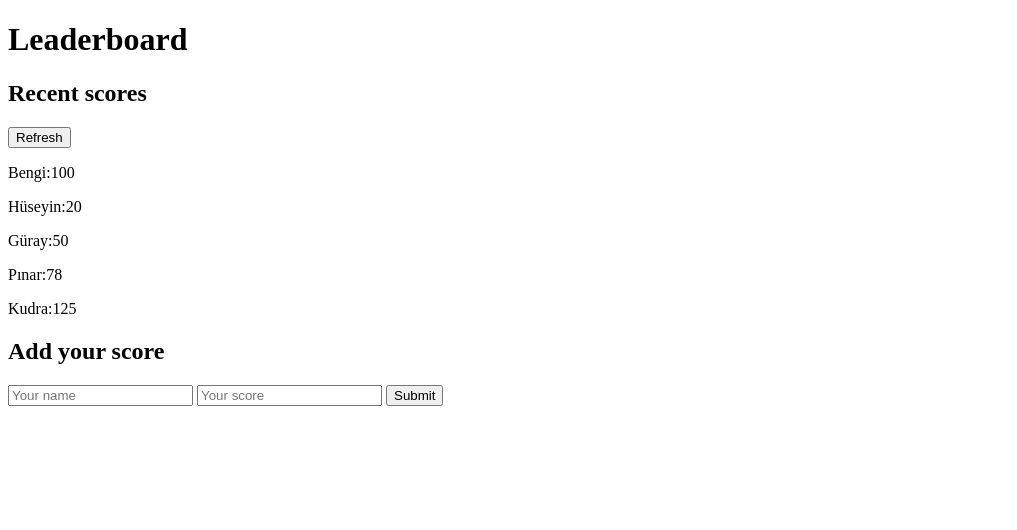
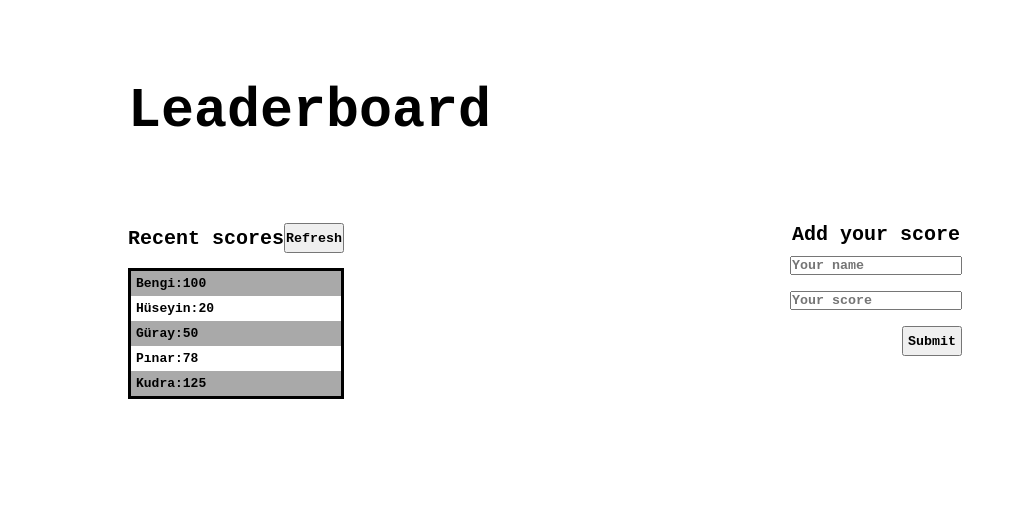
Before and after one commit to bengigo/leaderboard, a website built with webpack: page src/index.html in a window 1280 px wide. Shown: the whole page, without its empty margins (0-1017 px from the left). Built offline with nearby package versions, Linux system fonts and the light colour scheme.

Commit message:
Create the design wireframe

```diff
--- a/src/index.html
+++ b/src/index.html
@@ -7,6 +7,7 @@
 </head>
 <body>
     <h1>Leaderboard</h1>
+    <main>
 
     <section id="scores">
         <div id="list-heading">
@@ -27,6 +28,7 @@
             <button id="submit">Submit</button>
         </form>
     </section>
+    </main>
 
 </body>
 </html>
--- a/src/style.css
+++ b/src/style.css
@@ -1,3 +1,66 @@
-.hello {
-    color: red;
+* {
+  box-sizing: border-box;
+  margin: 0;
+  padding: 0;
+  font-family: monospace;
+  font-weight: 800;
 }
+
+main {
+    display: flex;
+}
+
+h1 {
+    margin-left: 10vw;
+    margin-top: 10vh;
+    font-size: 55px;
+}
+
+#scores {
+  background-color: white;
+  margin: 10vh auto 10vw 10vw;
+}
+
+#list-heading {
+  display: flex;
+  align-items: center;
+  justify-content: space-between;
+}
+
+h2 {
+  font-size: 20px;
+}
+
+button {
+  height: 30px;
+  width: 60px;
+}
+
+#list {
+  border: 3px solid black;
+  margin-top: 15px;
+}
+
+.row {
+    padding: 5px;
+}
+
+.row:nth-child(odd) {
+  background-color: darkgray;
+}
+
+#add-score {
+    margin: 10vh auto 10vw 10vw;
+    display: flex;
+    flex-direction: column;
+    align-items: center;
+}
+
+form {
+    margin: 10px;
+    display: flex;
+    flex-direction: column;
+    height: 100px;
+    justify-content: space-between;
+    align-items: flex-end;
+}
```
Also changed, not shown: dist/index.html, dist/main.js.
